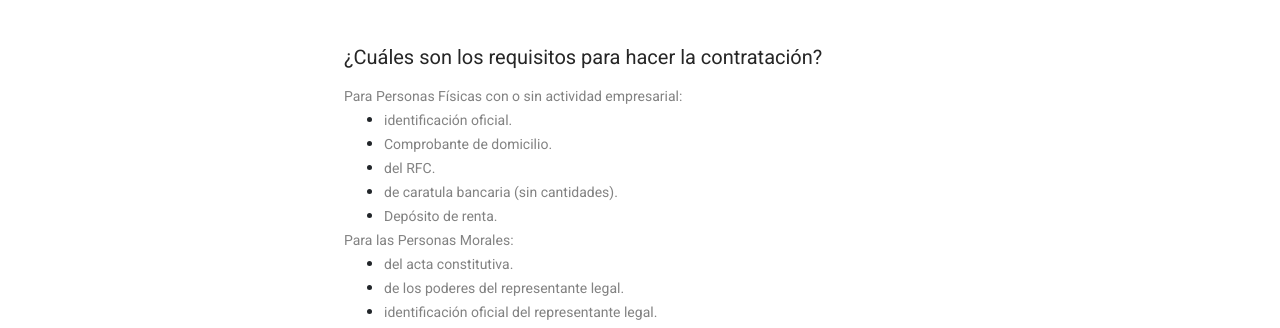
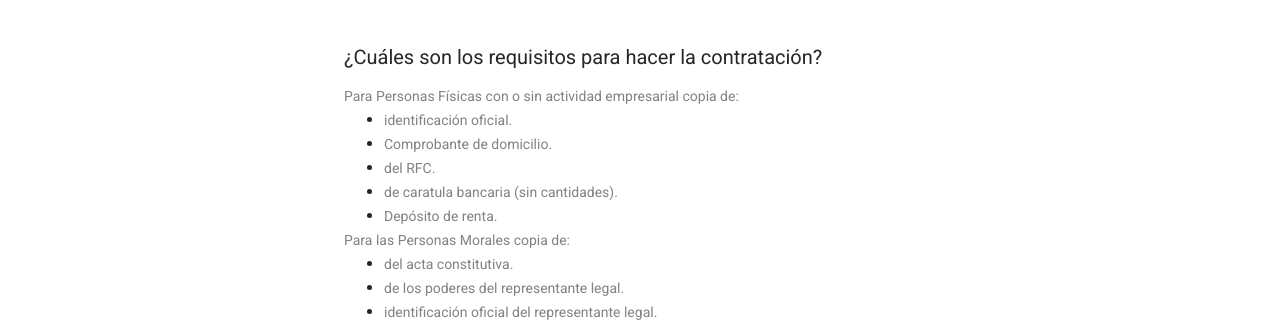
Before and after one commit to victorldleon/dacodex, a Jekyll site: the page built from faqs.html, in a window 1280 px wide. Shown: the part 235-563 px from the top of the page. Built offline with Jekyll 4.4.1, drawn with Linux system fonts in a browser that asks for light colours; nearby versions of some CDN libraries.

Commit message:
fixes typo in faqs

```diff
--- a/faqs.html
+++ b/faqs.html
@@ -15,7 +15,7 @@ keywords: coworking, renta de oficinas, espacios de trabajo
         <ul>
             <li class="faq-item">
                 <p class="subtitle">¿Cuáles son los requisitos para hacer la contratación?</p>
-                <p>Para Personas Físicas con o sin actividad empresarial:</p>
+                <p>Para Personas Físicas con o sin actividad empresarial copia de:</p>
                 <ul class="inner-ul">
                     <li><p> identificación oficial.</p></li>
                     <li><p>Comprobante de domicilio.</p></li>
@@ -23,7 +23,7 @@ keywords: coworking, renta de oficinas, espacios de trabajo
                     <li><p> de caratula bancaria (sin cantidades).</p></li>
                     <li><p>Depósito de renta.</p></li>
                 </ul>
-                <p>Para las Personas Morales:</p>
+                <p>Para las Personas Morales copia de:</p>
                 <ul class="inner-ul">
                     <li><p> del acta constitutiva.</p></li>
                     <li><p> de los poderes del representante legal.</p></li>
```
